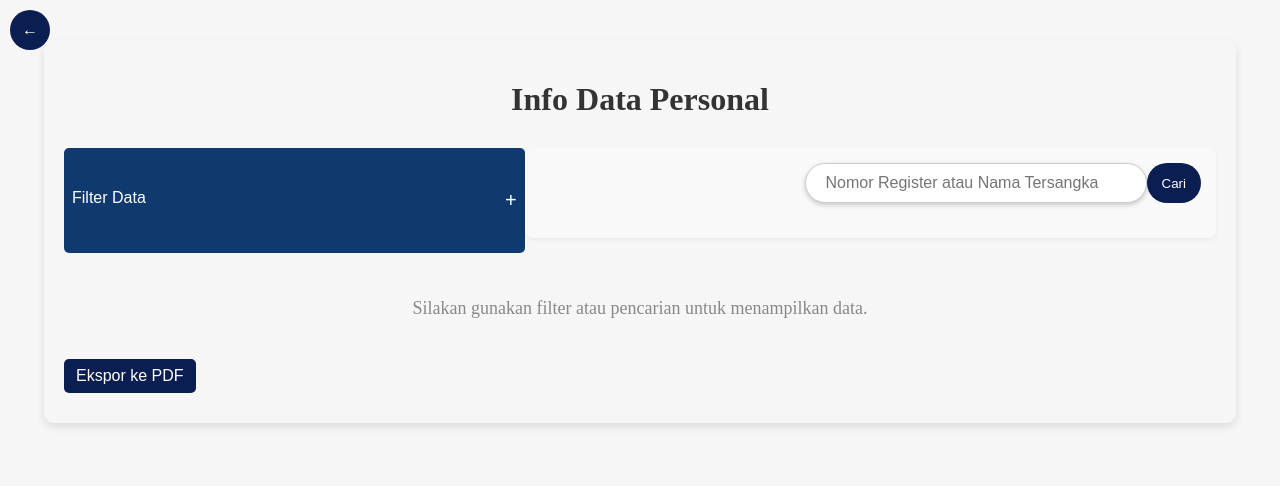
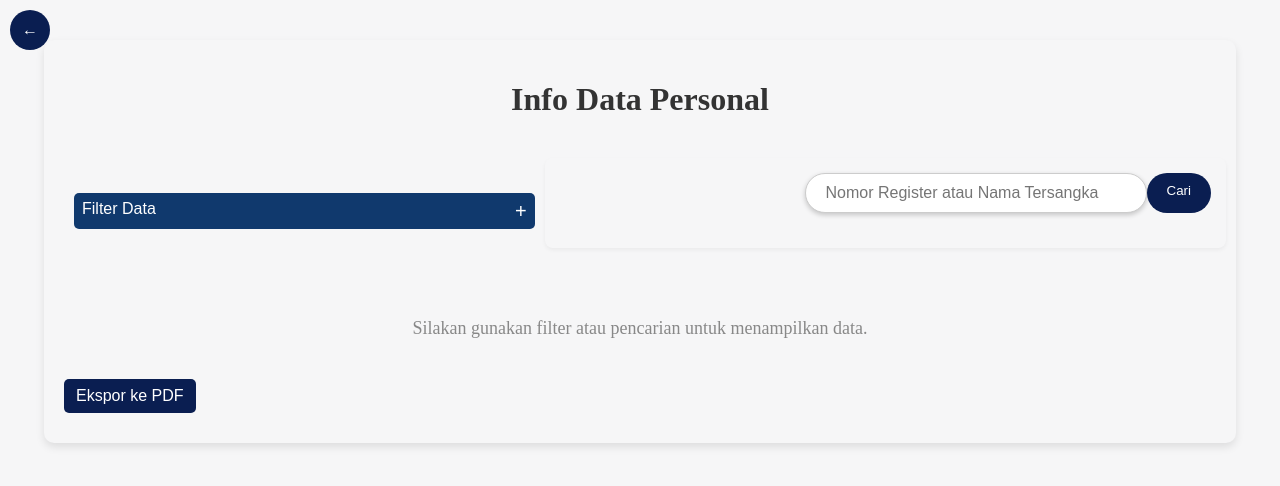
Before and after one commit to irmaniala/Website-Personal, a PHP site: page /home.php in a window 1280 px wide. Shown: the top 486 px of the page. Run offline with PHP 8.4, Linux system fonts and the light colour scheme; the visitor is signed in with stand-in values (Sample User, id 1); data that the repository does not hold is empty.

Commit message:
Add files via upload

```diff
--- a/home.css
+++ b/home.css
@@ -23,19 +23,26 @@ h1 {
 
 .form-container {
     display: flex;
-    justify-content: space-between;
+    gap: 10px;
+    padding: 10px;
+    align-items: center;
+    justify-content: flex-start;
     flex-wrap: wrap;
     margin-bottom: 20px;
+    width: 100%;
 }
 
 .filter-form, .search-form {
-    background-color: #f9f9f9;
     padding: 15px;
     border-radius: 8px;
     box-shadow: 0 2px 4px rgba(0,0,0,0.05);
     margin-bottom: 20px;
     flex: 1 1 45%;
     min-width: 300px;
+}
+
+.filter-form {
+    margin: 0;
 }
 
 .search-container {
@@ -53,6 +60,7 @@ h1 {
     font-size: 16px;
     outline: none;
     transition: border-color 0.3s ease;
+    margin-left: 10px;
 }
 
 .search-input:focus {
@@ -61,7 +69,8 @@ h1 {
 }
 
 .search-form button {
-    padding: 10px 15px;
+    padding: 10px 20px;
+    display: flex;
     border: none;
     background-color: #0a1e51;
     color: white;
@@ -101,13 +110,22 @@ h1 {
 button {
     color: white;
     border: none;
-    padding: 4px 8px; /* Padding dikurangi */
+    padding: 4px 8px;
     cursor: pointer;
     border-radius: 5px;
 }
 
 button:hover {
     background-color: #65819f;
+}
+
+button.collapsible {
+    border: none;
+    cursor: pointer;
+    line-height: 1;
+
+
+    box-sizing: border-box;
 }
 
 .filter-content {
```
